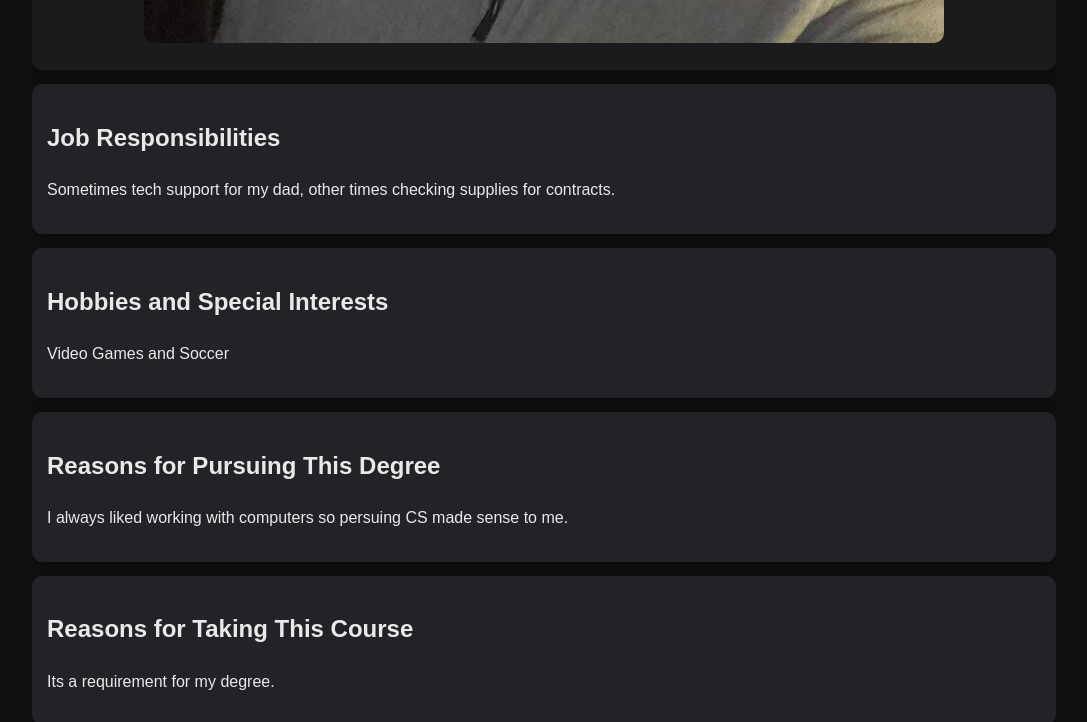
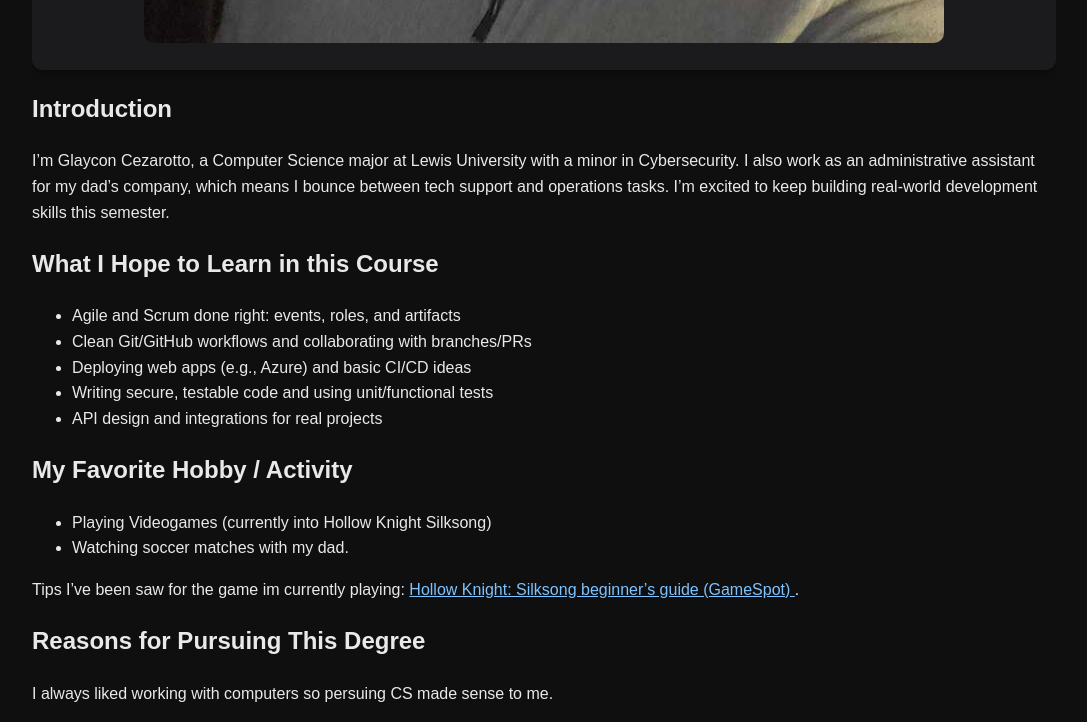
Before and after one commit to rex3533/me, a plain HTML site: page index.html in a window 1280 px wide. Shown: the part 1035-1757 px from the top of the page, without its empty margins (96-1183 px from the left). Drawn offline with Linux system fonts and the light colour scheme.

Commit message:
Update index.html
Requirement 3 completion

```diff
--- a/index.html
+++ b/index.html
@@ -34,7 +34,7 @@
         }
 
         /* Section cards */
-        .hobbies, .career, .course, .fun-fact {
+        .hobbies, .career, .course, .fun-fact, .intro, .learn, {
             background: #232327; /* was #e7e7e7 */
             padding: 15px;
             margin: 14px 0;     /* was margin-bottom: 10px */
@@ -87,14 +87,38 @@
             </div>
         </header>
 
-        <section class="career">
-            <h2>Job Responsibilities</h2>
-            <p>Sometimes tech support for my dad, other times checking supplies for contracts.</p>
+          <section class="intro">
+            <h2>Introduction</h2>
+            <p>
+                I’m Glaycon Cezarotto, a Computer Science major at Lewis University with a minor in Cybersecurity.
+                I also work as an administrative assistant for my dad’s company, which means I bounce between tech support
+                and operations tasks. I’m excited to keep building real-world development skills this semester.
+            </p>
+        </section>
+
+         <section class="learn">
+            <h2>What I Hope to Learn in this Course</h2>
+            <ul>
+                <li>Agile and Scrum done right: events, roles, and artifacts</li>
+                <li>Clean Git/GitHub workflows and collaborating with branches/PRs</li>
+                <li>Deploying web apps (e.g., Azure) and basic CI/CD ideas</li>
+                <li>Writing secure, testable code and using unit/functional tests</li>
+                <li>API design and integrations for real projects</li>
+            </ul>
         </section>
 
         <section class="hobbies">
-            <h2>Hobbies and Special Interests</h2>
-            <p>Video Games and Soccer</p>
+            <h2>My Favorite Hobby / Activity</h2>
+            <ul>
+                <li>Playing Videogames (currently into Hollow Knight Silksong)</li>
+                <li>Watching soccer matches with my dad.</li>
+            </ul>
+            <p>
+                Tips I’ve been saw for the game im currently playing:
+                <a href="https://www.gamespot.com/gallery/hollow-knight-silksong-tips-beginners-guide/2900-6987/" target="_blank" rel="noopener noreferrer">
+                    Hollow Knight: Silksong beginner’s guide (GameSpot)
+                </a>.
+            </p>
         </section>
 
         <section class="career">
```
